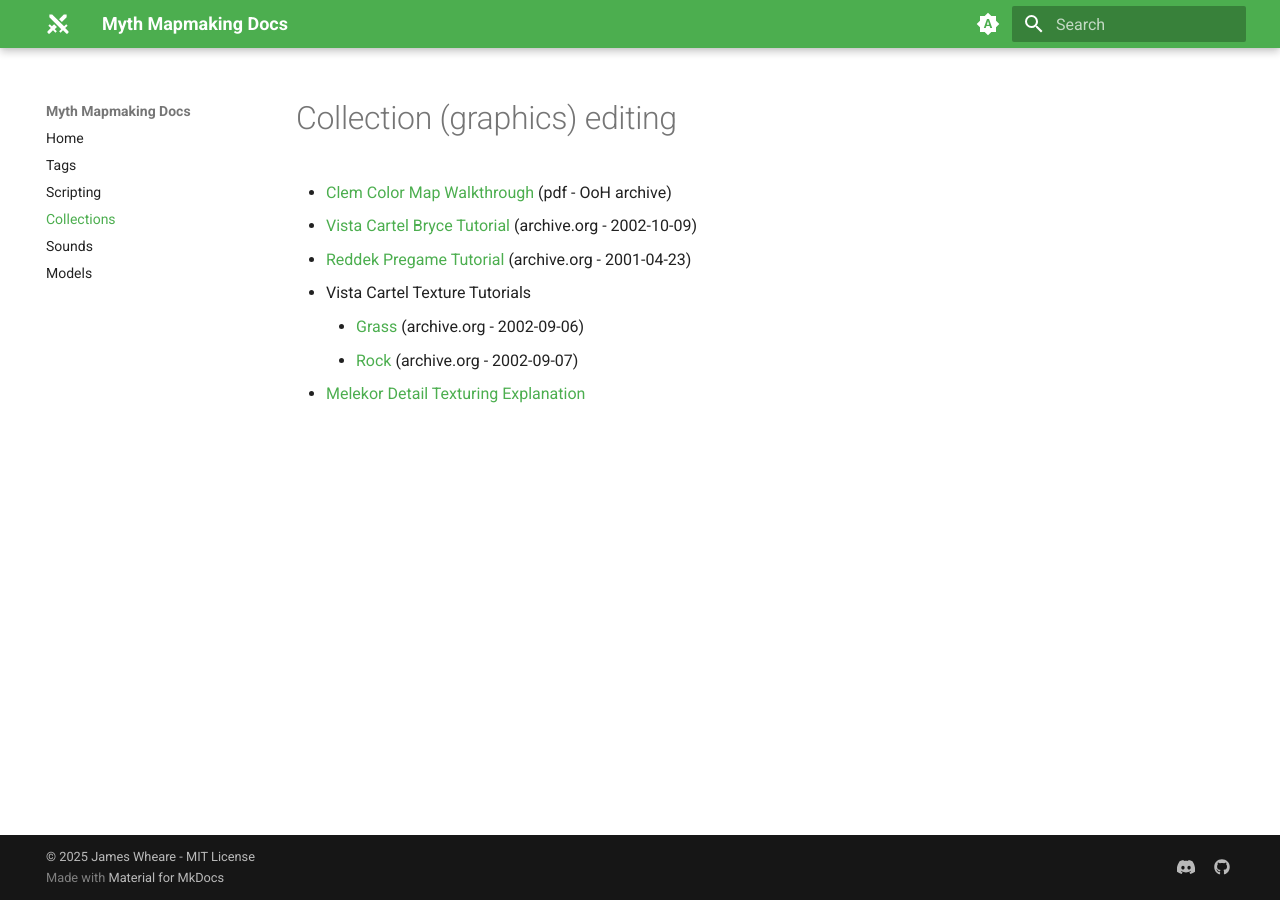
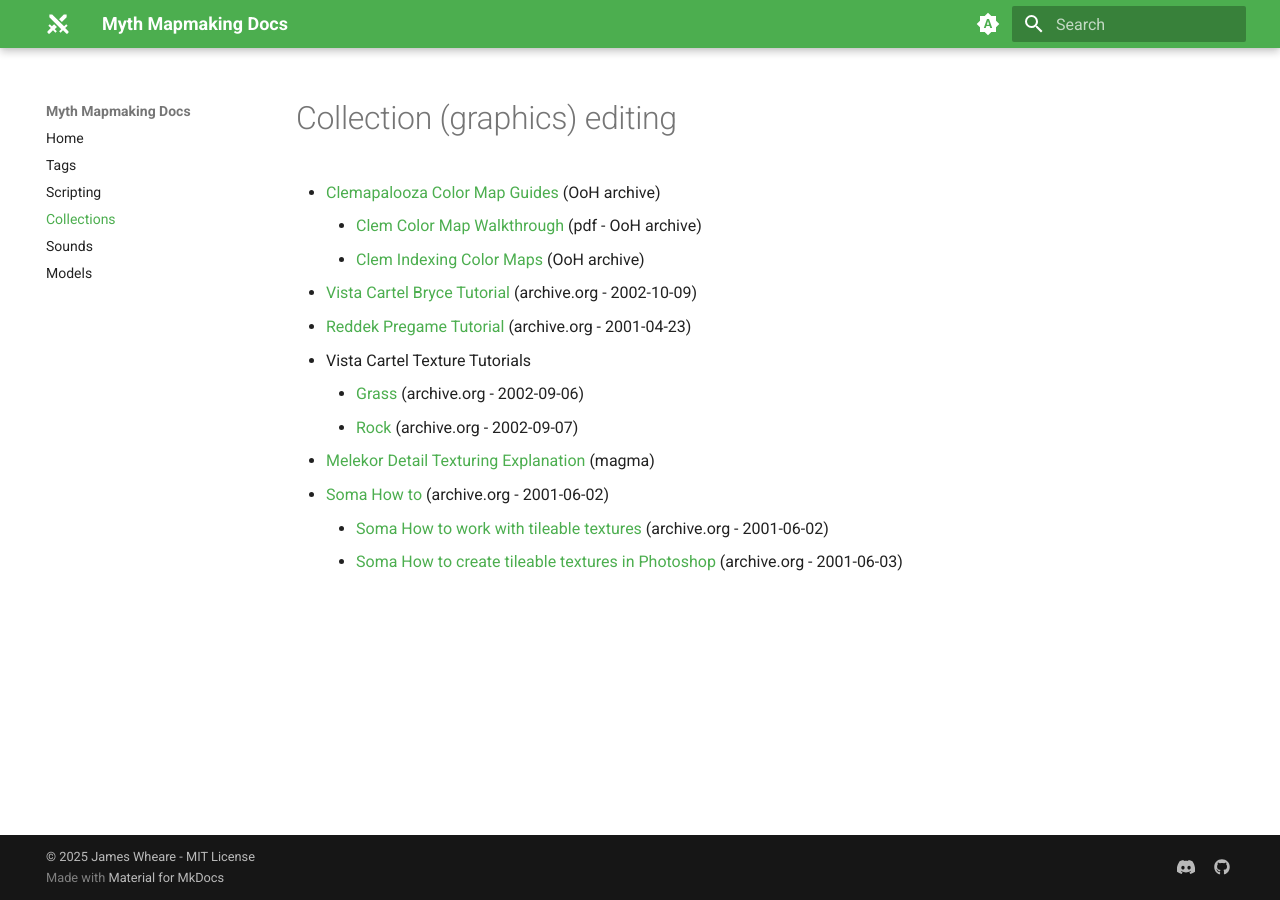
Before and after one commit to jwheare/mythdocs, an MkDocs documentation site: the page built from docs/collections.md, in a window 1280 px wide. Built offline with MkDocs 1.6.1 and Material for MkDocs 9.7.7, drawn with Linux system fonts in a browser that asks for light colours.

Commit message:
Soma guides and MMF, bag o tags, myth addicts

```diff
--- a/docs/collections.md
+++ b/docs/collections.md
@@ -1,9 +1,14 @@
 # Collection (graphics) editing
 
-* [Clem Color Map Walkthrough](http://www.orderofhpak.com/Manuals/Guides/Clem's%20Cmap%20Walkthru.pdf){ target="_blank" } (pdf - OoH archive)
+* [Clemapalooza Color Map Guides](http://mirrors.orderofhpak.com/Creation/Clemapalooza/sook.html){ target="_blank" } (OoH archive)
+    - [Clem Color Map Walkthrough](http://www.orderofhpak.com/Manuals/Guides/Clem's%20Cmap%20Walkthru.pdf){ target="_blank" } (pdf - OoH archive)
+    - [Clem Indexing Color Maps](http://mirrors.orderofhpak.com/Creation/Clemapalooza/indexing/indexing_tiptorial.html){ target="_blank" } (OoH archive)
 * [Vista Cartel Bryce Tutorial](https://web.archive.org/web/20021009204010fw_/http://vistacartel.com/myth/bryce.html){ target="_blank" } (archive.org - 2002-10-09)
 * [Reddek Pregame Tutorial](https://web.archive.org/web/20010423084444fw_/http://www.ruf.rice.edu/~wamorris/rdpretut.htm){ target="_blank" } (archive.org - 2001-04-23)
 * Vista Cartel Texture Tutorials
-    - [Grass](https://web.archive.org/web/20020906181023fw_/http://www.vistacartel.com/myth/grass.html){ target="_blank" } (archive.org - 2002-09-06)
-    - [Rock](https://web.archive.org/web/20020907025509fw_/http://www.vistacartel.com/myth/rock.html){ target="_blank" } (archive.org - 2002-09-07)
-* [Melekor Detail Texturing Explanation](https://projectmagma.net/~melekor/detailtexturing/){ target="_blank" }
+    - [Grass](https://web.archive.org/web/20020906181023fw_/http://www.vistacartel.com/myth/grass.html "Vista Cartel Texture Tutorials: Grass"){ target="_blank" } (archive.org - 2002-09-06)
+    - [Rock](https://web.archive.org/web/20020907025509fw_/http://www.vistacartel.com/myth/rock.html "Vista Cartel Texture Tutorials: Rock"){ target="_blank" } (archive.org - 2002-09-07)
+* [Melekor Detail Texturing Explanation](https://projectmagma.net/~melekor/detailtexturing/){ target="_blank" } (magma)
+* [Soma How to](https://web.archive.org/web/20010602021426fw_/http://soma.creationgames.com/howto.html){ target="_blank" } (archive.org - 2001-06-02)
+    - [Soma How to work with tileable textures](https://web.archive.org/web/20010602201114fw_/http://soma.creationgames.com/workwithpatterns.html){ target="_blank" } (archive.org - 2001-06-02)
+    - [Soma How to create tileable textures in Photoshop](https://web.archive.org/web/20010603005521fw_/http://soma.creationgames.com/createpatterns.html){ target="_blank" } (archive.org - 2001-06-03)
```
Also changed, not shown: docs/index.md (+8 -2 lines).
